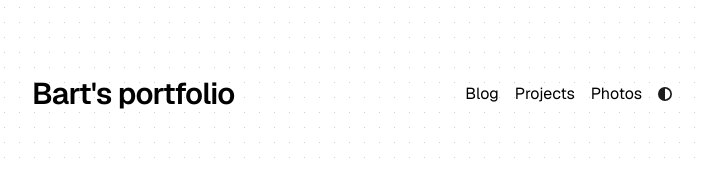
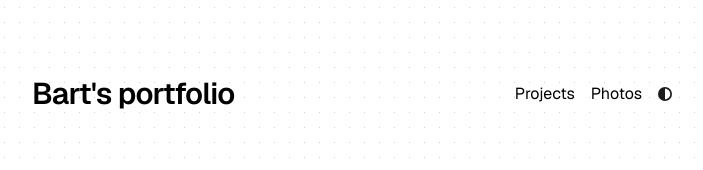
Before and after one commit to bartolomej/my-website, a Next.js app: page / in a window 1280 px wide. Shown: the top 170 px of the page, without its empty margins (288-991 px from the left). Built offline with nearby package versions, Linux system fonts and the light colour scheme.

Commit message:
hide blog link in nav

```diff
--- a/app/components/nav.tsx
+++ b/app/components/nav.tsx
@@ -3,9 +3,10 @@ import { ThemeSwitch } from "./theme-switch";
 import { metaData } from "../config";
 
 const navItems = {
-  "/blog": { name: "Blog" },
   "/projects": { name: "Projects" },
   "/photos": { name: "Photos" },
+  // TODO: add blog
+  // "/blog": { name: "Blog" },
 };
 
 export function Navbar() {
```
